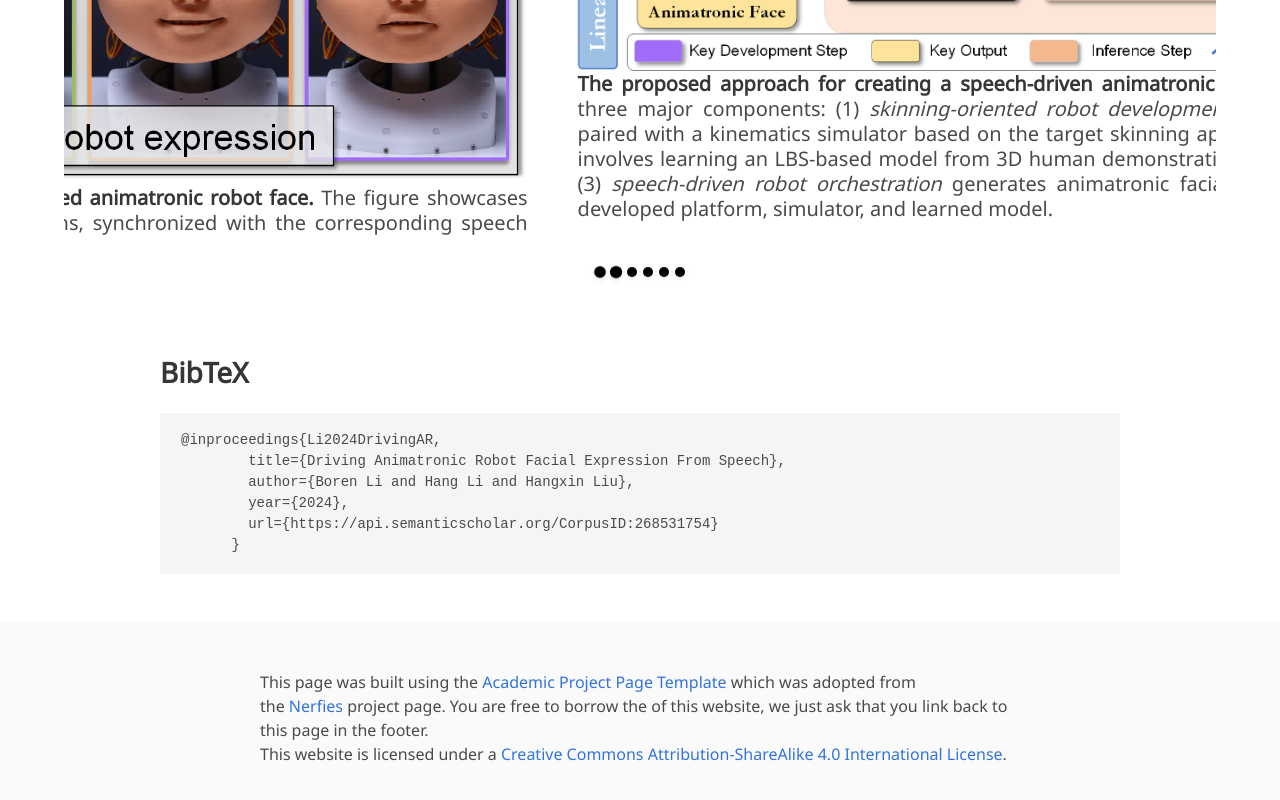
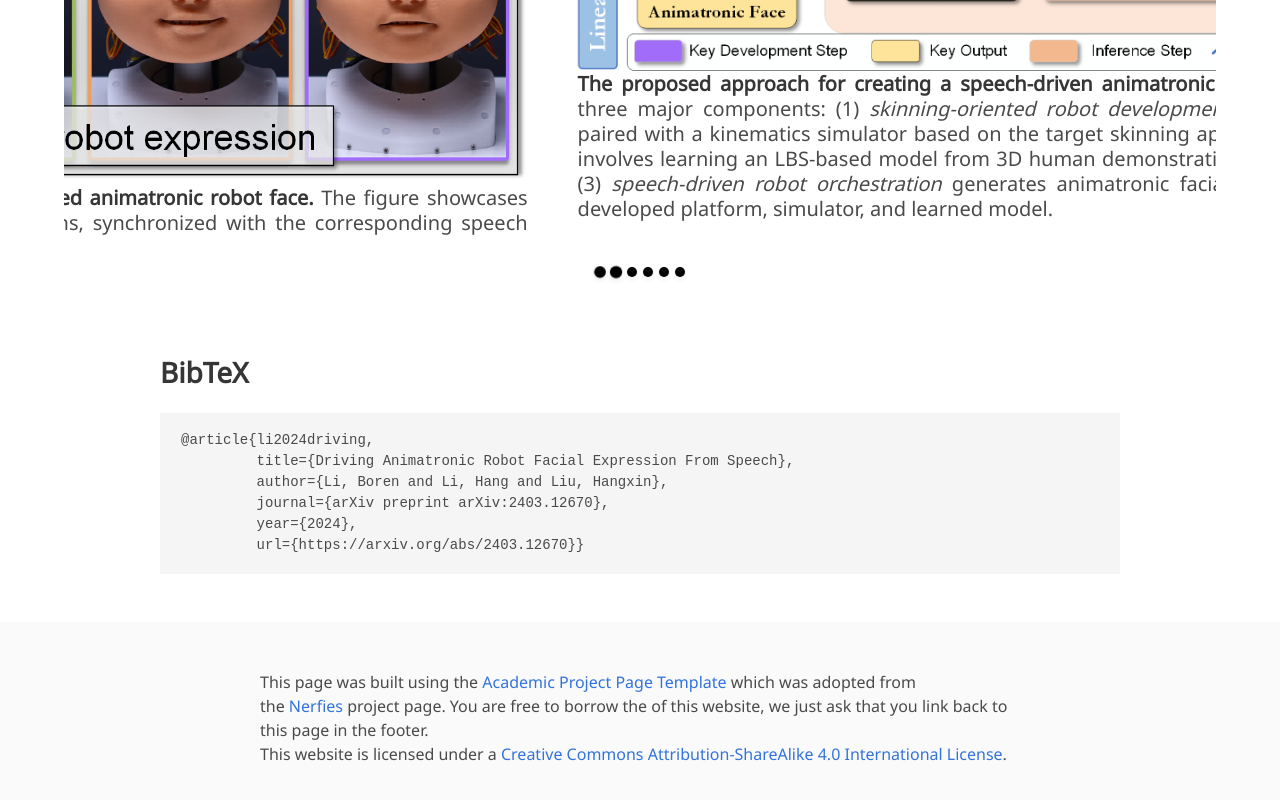
Before and after one commit to library87/animatronic-face-iros24, a plain HTML site: page index.html in a window 1280 px wide. Shown: the part 1490-2290 px from the top of the page. Drawn offline with nearby package versions, Linux system fonts and the light colour scheme; some icons are missing; a web font is replaced by a local one.

Commit message:
update bibtex to arxiv

```diff
--- a/index.html
+++ b/index.html
@@ -215,17 +215,15 @@
   <section class="section" id="BibTeX">
     <div class="container is-max-desktop content">
       <h2 class="title">BibTeX</h2>
-      <pre><code>@inproceedings{Li2024DrivingAR,
-        title={Driving Animatronic Robot Facial Expression From Speech},
-        author={Boren Li and Hang Li and Hangxin Liu},
-        year={2024},
-        url={https://api.semanticscholar.org/CorpusID:268531754}
-      }</code></pre>
+      <pre><code>@article{li2024driving,
+         title={Driving Animatronic Robot Facial Expression From Speech},
+         author={Li, Boren and Li, Hang and Liu, Hangxin},
+         journal={arXiv preprint arXiv:2403.12670},
+         year={2024},
+         url={https://arxiv.org/abs/2403.12670}}</code></pre>
     </div>
 </section>
 <!--End BibTex citation -->
-
-
   <footer class="footer">
   <div class="container">
     <div class="columns is-centered">
```
